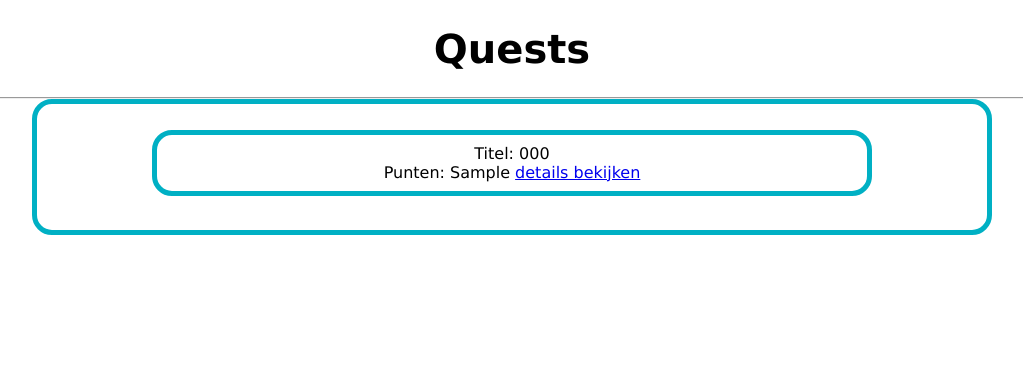
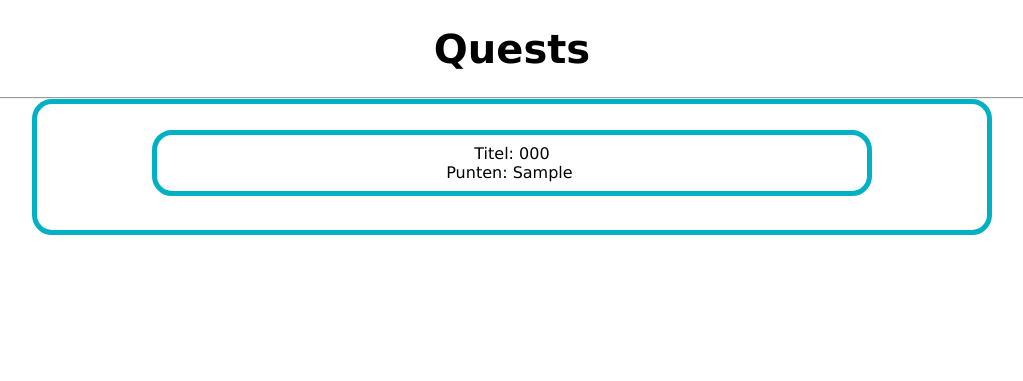
Before and after one commit to KyanJeuring/HondsrugQuest, a PHP site: page /Quests.php in a window 1280 px wide. Shown: the part 69-450 px from the top of the page, without its empty margins (128-1151 px from the left). Run offline with PHP 8.4, Linux system fonts and the light colour scheme; the visitor is signed in with stand-in values (Sample User, id 1); tables that the repository leaves empty or names only in its code hold one stand-in row (values such as "Sample post").

Commit message:
Hondsrug Quest v0.15
Server username local toegevoegd en stijl aangepast.

```diff
--- a/Quests.php
+++ b/Quests.php
@@ -46,7 +46,7 @@ if (isset($_SESSION['id']) && isset($_SESSION['uName']) && isset($_SESSION['Emai
         if ($result > 0) {
             //quests laten zien
             while ($row = $result->fetch_assoc()) {
-                echo "<div class='QDiv'>" . "Titel: " . $row["titel"] . "<br>" . "Punten: " . $row["punten"] . "&nbsp;" . "<a href='./questdetails.php?id=" . $row['id'] . "'>details bekijken  </a>" . "</div>";
+                echo "<a class='QLink' href='./questdetails.php?id=" . $row['id'] . "'>"."<div class='QDiv'>" . "Titel: " . $row["titel"] . "<br>" . "Punten: " . $row["punten"] . "&nbsp;" . "</div>" . "</a>";
             }
         } else {
             echo "Geen quests beschikbaar.";
--- a/css/index.css
+++ b/css/index.css
@@ -11,6 +11,12 @@ div {
     margin: auto;
     padding: 2%;
 }
+.QLink {
+    font-family: UniSans, Verdana, Arial, sans-serif;
+    font-size: 100%;
+    text-decoration: none;
+    color: black;
+}
 
 .QDiv {
     border: 5px solid #00b0c4;
@@ -20,9 +26,6 @@ div {
     width: 80%;
     margin-bottom: 1%;
     padding: 1%;
-    font-family: UniSans, Verdana, Arial, sans-serif;
-    font-size: 100%;
-    text-decoration: none;
 }
 
 form {
--- a/signup.php
+++ b/signup.php
@@ -40,7 +40,8 @@
 </div>
     <?php
   $servername = "127.0.0.1";
-  $username = "hondsrug_hondsrugquest";
+  //$username = "hondsrug_hondsrugquest";
+  $username = "hondsrugquest@hondsrug.local";
   $password = "hondsrugquest";
   $databasename = "hondsrug_hondsrugquest";
 
```
